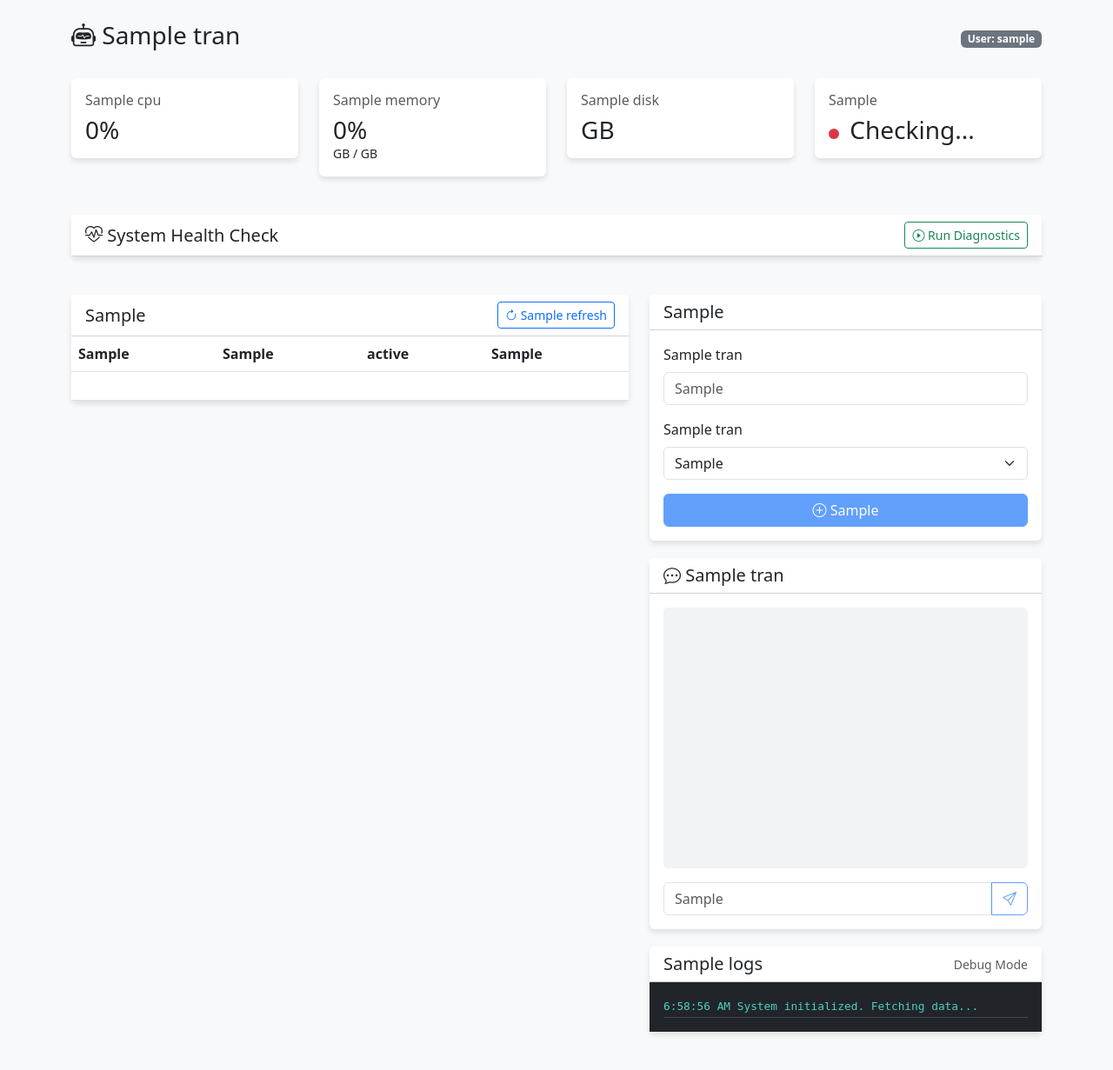
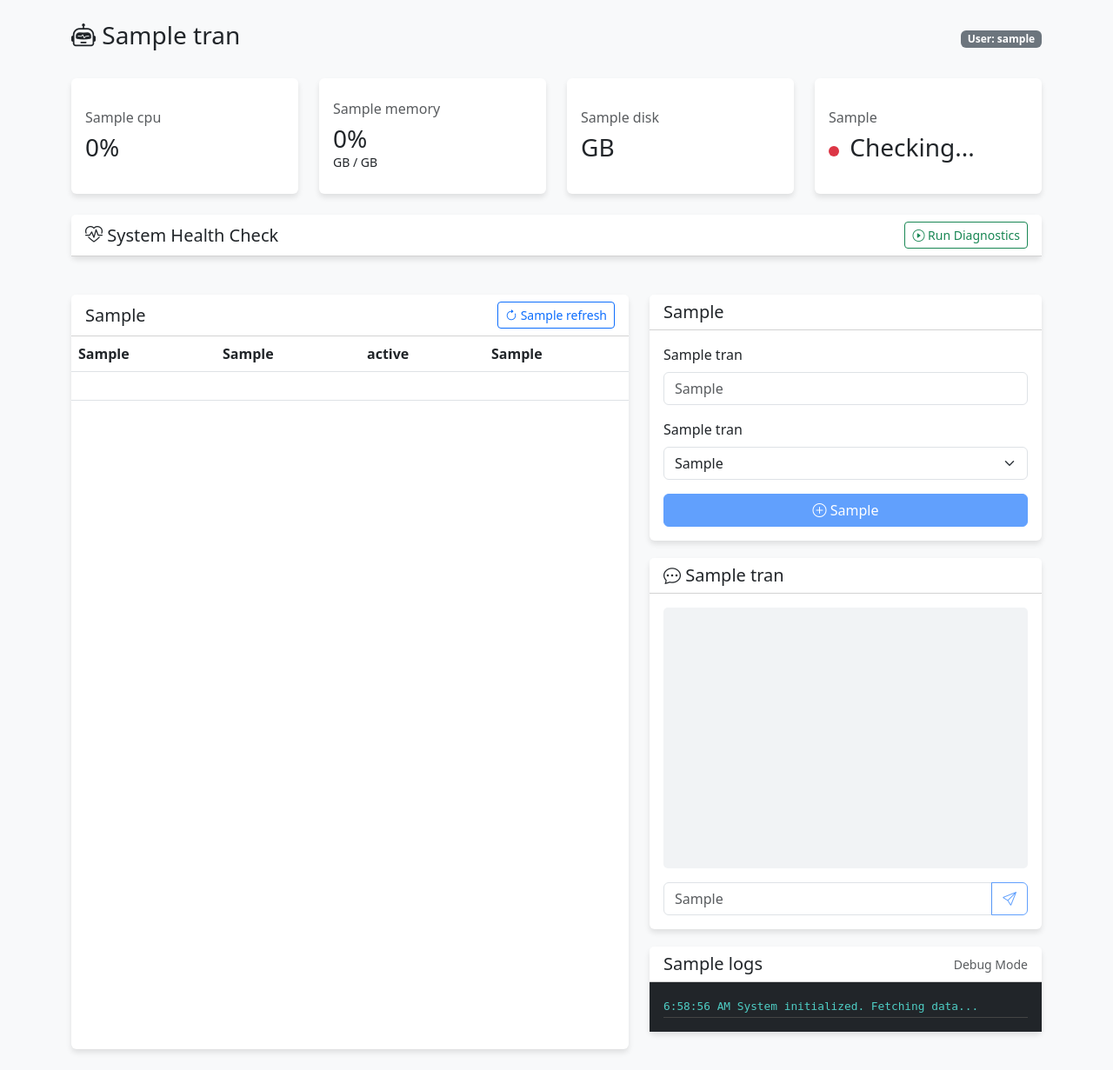
Before and after one commit to matsushibadenki/Auto-Wiki-Brain, a FastAPI app: template opt/auto-wiki/src/templates/dashboard.html in a window 1280 px wide. Shown: the whole page at 87% size. Run offline with FastAPI, Linux system fonts and the light colour scheme; the template is opened without the code that fills it: most values are stand-ins (such as "Sample title", 1, 10 or a date in 2020); lists and menus that the app fills with data are empty.

Commit message:
Update dashboard.html

```diff
--- a/opt/auto-wiki/src/templates/dashboard.html
+++ b/opt/auto-wiki/src/templates/dashboard.html
@@ -8,6 +8,7 @@
     <link rel="stylesheet" href="https://cdn.jsdelivr.net/npm/bootstrap-icons@1.10.0/font/bootstrap-icons.css">
     <style>
         body { background-color: #f8f9fa; }
+        /* カードに h-100 を適用するので、ここの margin-bottom は削除し、親の row や col で調整するか、ユーティリティクラスを使う方がベターですが、現状維持で影響を最小限にします */
         .card { box-shadow: 0 4px 6px rgba(0,0,0,0.1); border: none; margin-bottom: 20px; }
         .status-indicator { width: 12px; height: 12px; border-radius: 50%; display: inline-block; margin-right: 5px; }
         .status-online { background-color: #28a745; }
@@ -36,28 +37,29 @@
         </div>
 
         <!-- System Status Cards -->
+        <!-- row に align-items-stretch を追加（Bootstrapのデフォルトでflexなので通常は不要ですが念のため） -->
         <div class="row mb-4">
-            <div class="col-md-3">
-                <div class="card p-3">
+            <div class="col-md-3 d-flex">
+                <div class="card p-3 w-100 h-100 d-flex flex-column justify-content-center">
                     <h6 class="text-muted">{{ trans.cpu }}</h6>
                     <h3 class="mb-0">[[ status.cpu_percent ]]%</h3>
                 </div>
             </div>
-            <div class="col-md-3">
-                <div class="card p-3">
+            <div class="col-md-3 d-flex">
+                <div class="card p-3 w-100 h-100 d-flex flex-column justify-content-center">
                     <h6 class="text-muted">{{ trans.memory }}</h6>
                     <h3 class="mb-0">[[ status.memory_percent ]]%</h3>
                     <small>[[ status.memory_used_gb ]]GB / [[ status.memory_total_gb ]]GB</small>
                 </div>
             </div>
-            <div class="col-md-3">
-                <div class="card p-3">
+            <div class="col-md-3 d-flex">
+                <div class="card p-3 w-100 h-100 d-flex flex-column justify-content-center">
                     <h6 class="text-muted">{{ trans.disk }}</h6>
                     <h3 class="mb-0">[[ status.disk_free_gb ]]GB</h3>
                 </div>
             </div>
-            <div class="col-md-3">
-                <div class="card p-3">
+            <div class="col-md-3 d-flex">
+                <div class="card p-3 w-100 h-100 d-flex flex-column justify-content-center">
                     <h6 class="text-muted">{{ trans.ai_engine }}</h6>
                     <h3 class="mb-0">
                         <span class="status-indicator" :class="status.ollama_status === 'Online' ? 'status-online' : 'status-offline'"></span>
@@ -107,7 +109,7 @@
         <div class="row">
             <!-- Left Column: Tasks -->
             <div class="col-md-7">
-                <div class="card">
+                <div class="card h-100">
                     <div class="card-header bg-white d-flex justify-content-between align-items-center">
                         <h5 class="mb-0">{{ trans.task_queue }}</h5>
                         <button class="btn btn-sm btn-outline-primary" @click="fetchTasks"><i class="bi bi-arrow-clockwise"></i> {{ trans.refresh }}</button>
@@ -276,19 +278,26 @@
 
                 async fetchData() {
                     try {
-                        const [statusRes, tasksRes] = await Promise.all([
+                        const [statusRes, tasksRes, logsRes] = await Promise.all([
                             axios.get('/api/status'),
-                            axios.get('/api/tasks')
+                            axios.get('/api/tasks'),
+                            axios.get('/api/logs')
                         ]);
                         this.status = statusRes.data;
                         this.tasks = tasksRes.data;
+
+                        // サーバーサイドからのログをマージ
+                        if(logsRes.data.logs && logsRes.data.logs.length > 0) {
+                            // 最新のログのみを表示するなど、必要に応じて調整
+                            // ここではシンプルにコンソールに出すか、debugLogsには追加しない（重複するため）
+                            // または専用のビューエリアを作るのが良いが、今回は簡易的に統合
+                        }
                     } catch (e) {
                         // Polling errors are noisy, only log if connection is truly lost
                         // console.error("Connection lost", e);
                     }
                 },
 
-                // [Fix] Added missing method
                 async fetchTasks() {
                     this.logInfo("Refreshing task queue...");
                     await this.fetchData();
```
